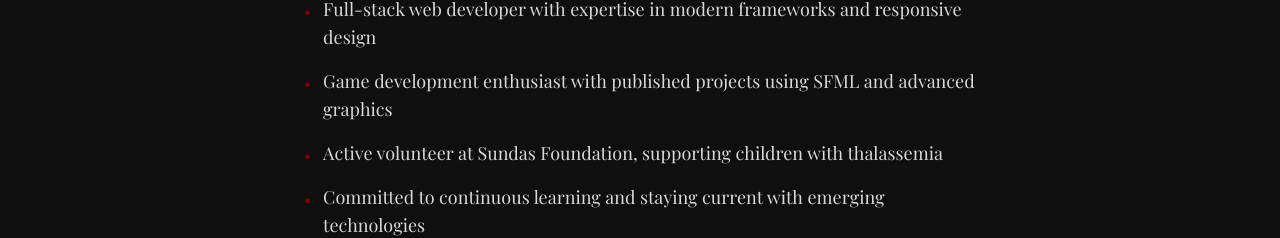
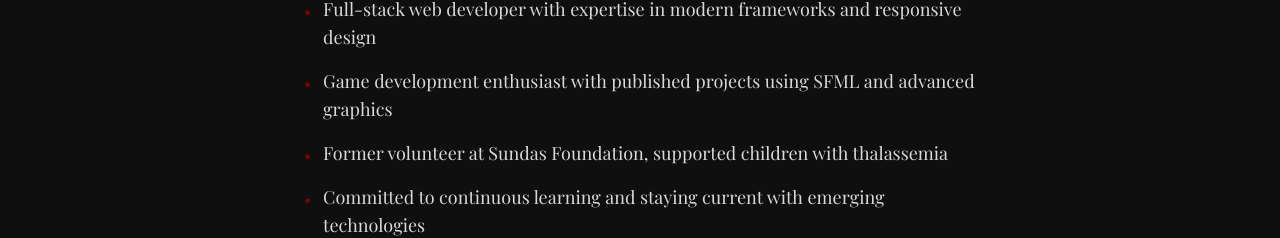
Before and after one commit to Ayesha-Noor-04/Ayesha-Noor-04.github.io, a React (Vite) app: page / in a window 1280 px wide. Shown: the part 1217-1455 px from the top of the page. Built offline with nearby package versions, Linux system fonts and the light colour scheme; a web font is replaced by a local one.

Commit message:
Fix About Section Volunteer Status
Update the About Me section to reflect that volunteering is not an active commitment.

```diff
--- a/src/components/AboutSection.tsx
+++ b/src/components/AboutSection.tsx
@@ -107,7 +107,7 @@ const AboutSection = () => {
                   <div className="smooth-reveal flex items-start">
                     <span className="text-portfolio-maroon mr-3 mt-1">•</span>
                     <p className="text-lg text-portfolio-silver">
-                      Active volunteer at Sundas Foundation, supporting children with thalassemia
+                      Former volunteer at Sundas Foundation, supported children with thalassemia
                     </p>
                   </div>
 
```
